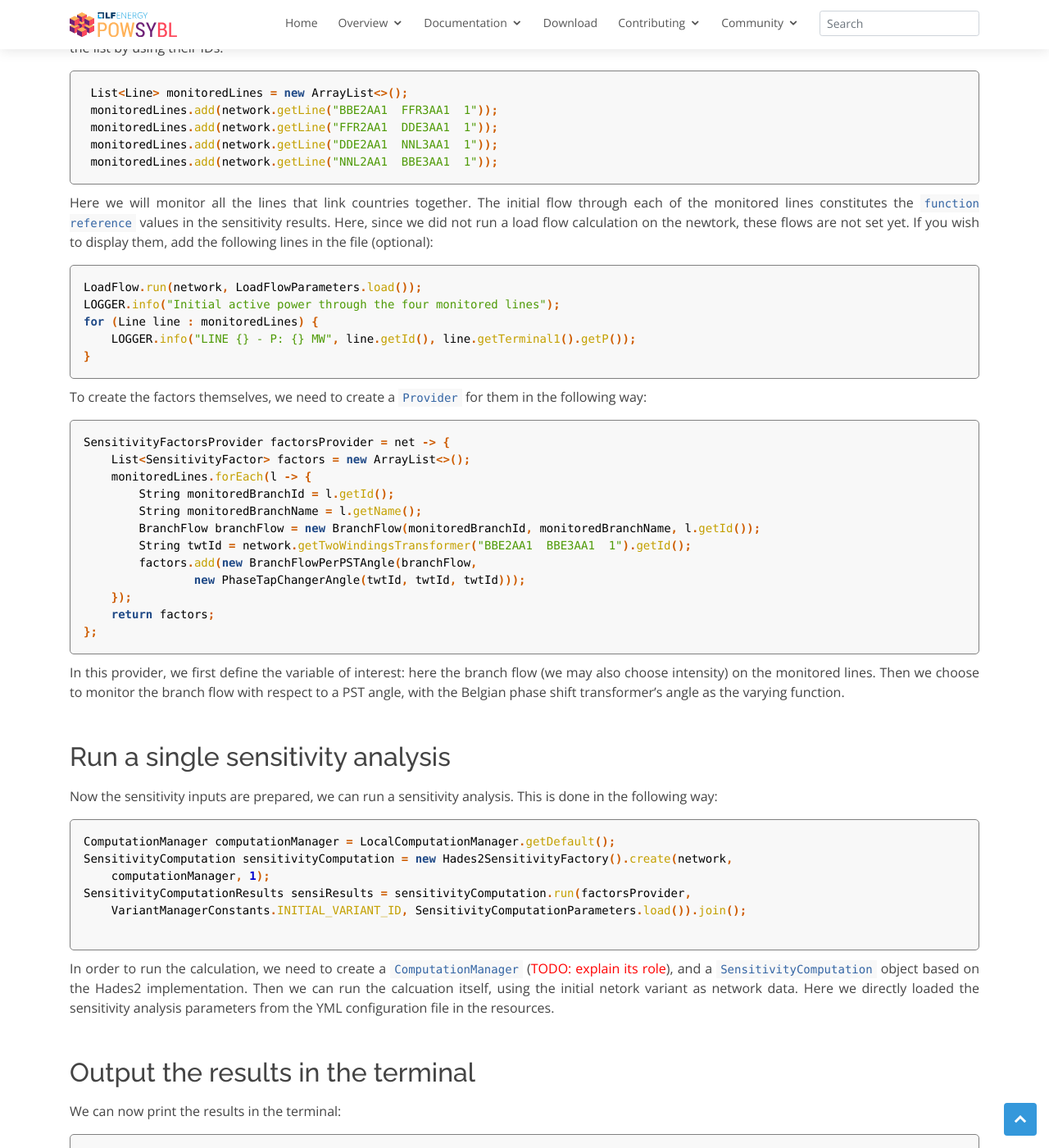
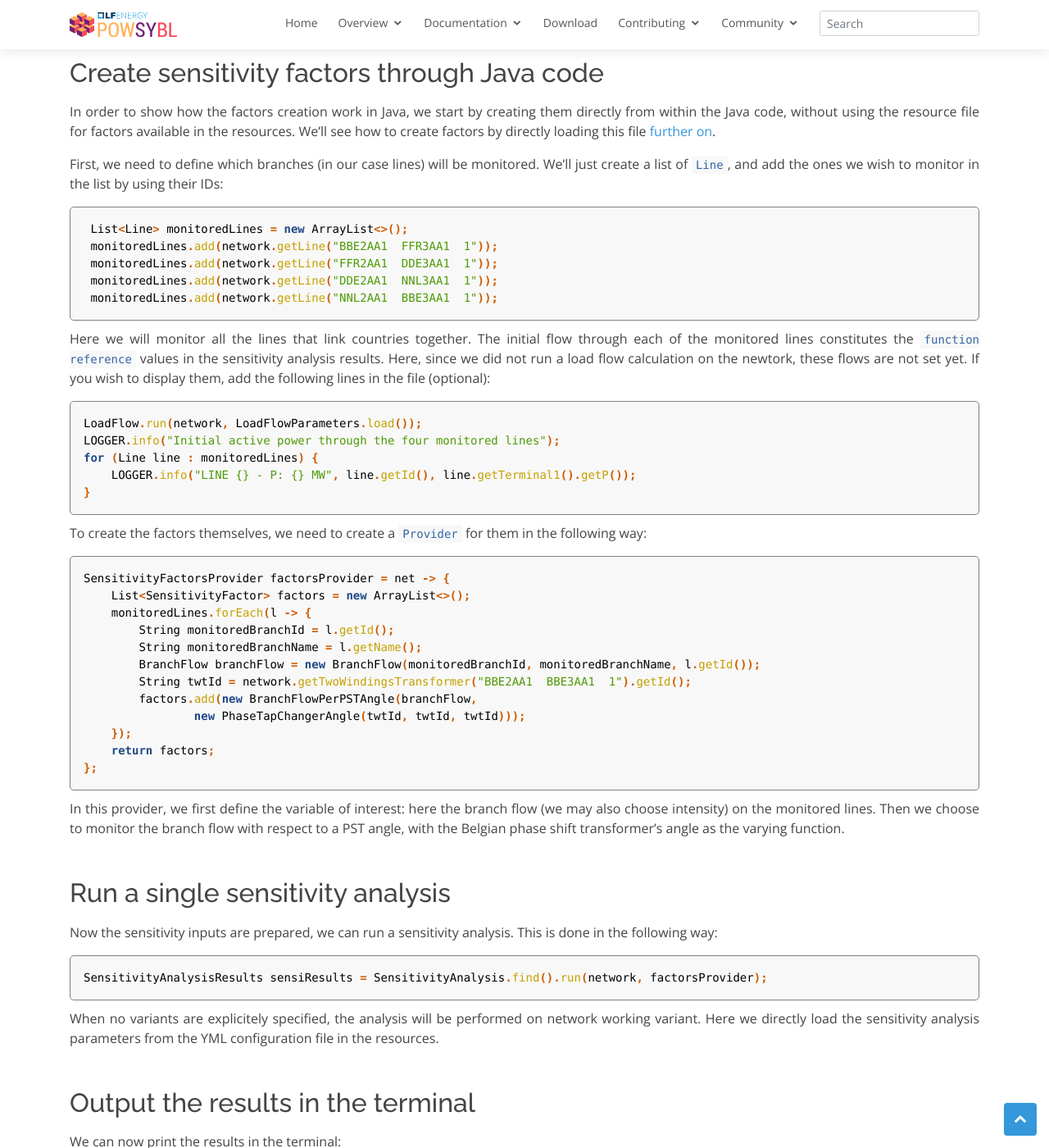
Before and after one commit to powsybl/powsybl.github.io, a Jekyll site: the page built from pages/documentation/developer/tutorials/sensitivity-analysis.md, in a window 1280 px wide and 1400 px high, scrolled down 5814 px. Shown: the whole window at 82% size. Built offline with Jekyll 4.4.1, drawn with Linux system fonts in a browser that asks for light colours; our own code applies the rules of GitHub Pages for plain Markdown files; some of the changed text lies outside the part shown.

Commit message:
Update sensitivity analysis tutorial
Changes after sensi API refactoring

Signed-off-by: Joris Mancini <joris.mancini@rte-france.com>

````diff
--- a/pages/documentation/developer/tutorials/sensitivity-analysis.md
+++ b/pages/documentation/developer/tutorials/sensitivity-analysis.md
@@ -2,8 +2,8 @@
 layout: default
 ---
 
-# Write the Java code to perform sensitivity analyses
-This tutorial shows you how to write a Java code to perform sensitivity analyses on a network, just on its current state but also on N-1 states by providing a set of contingencies. You'll see how to configure PowSyBl, through a YML file and overwriting it with a JSON file, how to provide input sensitivity factors, and how to output the sensitivity results to a CSV file.
+# Write the Java code to perform sensitivity analysis
+This tutorial shows you how to write a Java code to perform sensitivity analysis on a network, just on its current state but also on N-1 states by providing a set of contingencies. You'll see how to configure PowSyBl, through a YML file and overwriting it with a JSON file, how to provide input sensitivity factors, and how to output the sensitivity results to a CSV file.
 
 * TOC
 {:toc}
@@ -148,9 +148,16 @@
 Start the configuration by writing:
 ```yaml
 loadflow:
-  default-impl-name: "hades2"
+  default-impl-name: "Hades2"
 ```
-In this way, PowSyBl will be set to use the Hades2 implementation of the loadflow and sensitivity analysis.
+In this way, PowSyBl will be set to use the Hades2 implementation of the loadflow.
+
+You can also add:
+```yaml
+sensitivity-analysis:
+  default-impl-name: "Sensi2"
+```
+In this way, PowSyBl will be set to use the Sensi2 implementation of a sensitivity analysis.
 
 Then, set the following general Hades2 configuration parameters:
 ```yaml
@@ -208,7 +215,7 @@
 ```
 Here we will monitor all the lines that link countries together.
 The initial flow through each of the monitored lines constitutes the `function reference` values in the
-sensitivity results. Here, since we did not run a load flow calculation on the newtork, these flows are not set yet.
+sensitivity analysis results. Here, since we did not run a load flow calculation on the newtork, these flows are not set yet.
 If you wish to display them, add the following lines in the file (optional):
 ```java
 LoadFlow.run(network, LoadFlowParameters.load());
@@ -239,17 +246,10 @@
 
 Now the sensitivity inputs are prepared, we can run a sensitivity analysis. This is done in the following way:
 ```java
-ComputationManager computationManager = LocalComputationManager.getDefault();
-SensitivityComputation sensitivityComputation = new Hades2SensitivityFactory().create(network,
-    computationManager, 1);
-SensitivityComputationResults sensiResults = sensitivityComputation.run(factorsProvider,
-    VariantManagerConstants.INITIAL_VARIANT_ID, SensitivityComputationParameters.load()).join();
-
+SensitivityAnalysisResults sensiResults = SensitivityAnalysis.find().run(network, factorsProvider);
 ```
-In order to run the calculation, we need to create a `ComputationManager` (<span style="color: red">TODO: explain its role</span>),
-and a `SensitivityComputation` object based on the Hades2 implementation.
-Then we can run the calcuation itself, using the initial netork variant as network data.
-Here we directly loaded the sensitivity analysis parameters from the YML configuration file in the resources.
+When no variants are explicitely specified, the analysis will be performed on network working variant.
+Here we directly load the sensitivity analysis parameters from the YML configuration file in the resources.
 
 ## Output the results in the terminal
 
@@ -332,8 +332,8 @@
 It is possible to overwrite the Hades2 sensitivity parameters with a JSON file, which we'll do now:
 ```java
 Path parametersFile = Paths.get(SensitivityTutorialComplete.class.getResource("/sensi_parameters.json").getPath());
-SensitivityComputationParameters params = SensitivityComputationParameters.load();
-JsonSensitivityComputationParameters.update(params, parametersFile);
+SensitivityAnalysisParameters params = SensitivityAnalysisParameters.load();
+JsonSensitivityAnalysisParameters.update(params, parametersFile);
 ```
 We first create sensitivity analysis parameters by loading the YML configuration file, and then update them based on the provided JSON file for sensitivity parameters.
 
@@ -341,9 +341,8 @@
 
 We can now run all the sensitivity analyses at once, through:
 ```java
-SensitivityComputationResults systematicSensiResults = sensitivityComputation.run(
-    jsonFactorsProvider, contingenciesProvider, VariantManagerConstants.INITIAL_VARIANT_ID,
-    params).join();
+SensitivityAnalysisResults systematicSensiResults = SensitivityAnalysis.find().run(network,
+      jsonFactorsProvider, contingenciesProvider, params);
 ```
 
 ## Output the results to a CSV file
@@ -389,7 +388,7 @@
 which can be useful to understand what happened during the Hades2 calculation in more details. The adn files contain the input and output network data, while the log files provide information about the run's behavior.
 
 ## Summary
-We have learnt how to write Java code to run sensitivity analyses in single mode or in a systematic way, by providing contingencies to the `run` call. We've seen how to create sensitivity factors, in Java directly but also by reading a JSON file. We've shown how to set the sensitivity parameters, and how to overwrite them using a JSON file. We've also seen how to output the results, in the terminal but also into JSON or CSV files.
+We have learnt how to write Java code to run sensitivity analysis in single mode or in a systematic way, by providing contingencies to the `run` call. We've seen how to create sensitivity factors, in Java directly but also by reading a JSON file. We've shown how to set the sensitivity parameters, and how to overwrite them using a JSON file. We've also seen how to output the results, in the terminal but also into JSON or CSV files.
 Finally, we've also explained how to check what Hades2 itself generated during the calculation, which may be useful for debugging purposes.
 
 ## Going further
````
Also changed, not shown: other parts of pages/documentation/developer/tutorials/sensitivity-analysis.md (+11 -11 lines).
